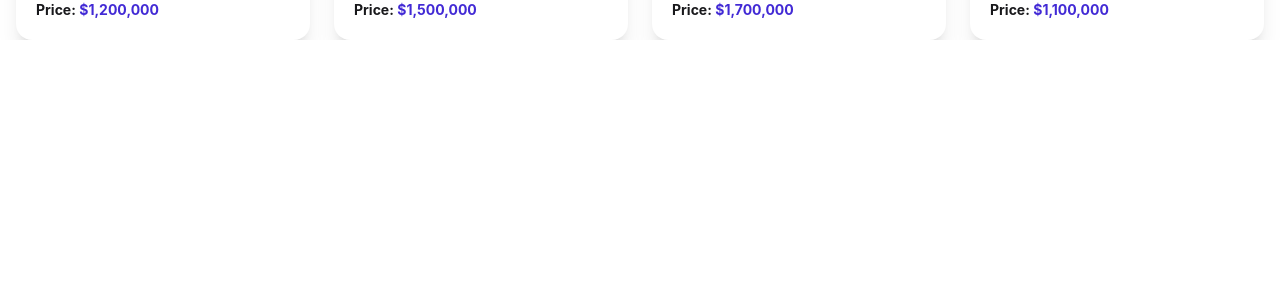
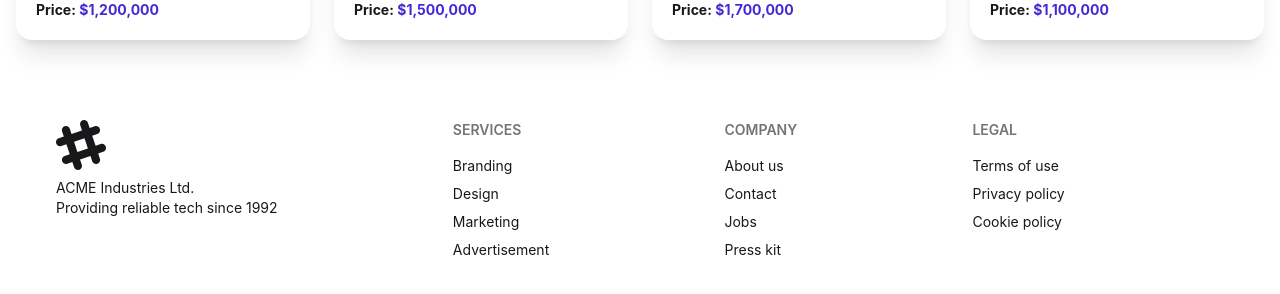
Before and after one commit to nadimulrahib/bpl-cricket, a React (Vite) app: page / in a window 1280 px wide. Shown: the part 1024-1318 px from the top of the page. Before the commit the page ends 1064 px from the top, so only its background shows below. Built offline with nearby package versions, Linux system fonts and the light colour scheme.

Commit message:
added footer

```diff
--- a/src/App.jsx
+++ b/src/App.jsx
@@ -1,6 +1,7 @@
 import { Suspense } from "react";
 import AvailablePlayers from "./components/AvailablePlayes/AvailablePlayers";
 import Navbar from "./components/Navbar/Navbar";
+import Footer from "./components/Footer/Footer";
 
 const players = async () => {
   const playersData = await fetch("/player.json");
@@ -26,6 +27,7 @@
           playersPromise={playersPromise}
         ></AvailablePlayers>
       </Suspense>
+      <Footer></Footer>
     </div>
     </>
   );
--- /dev/null
+++ b/src/components/Footer/Footer.jsx
@@ -0,0 +1,47 @@
+
+const Footer = () => {
+  return (
+    <footer className="footer sm:footer-horizontal text-base-content p-10 mt-10">
+      <aside>
+        <svg
+          width="50"
+          height="50"
+          viewBox="0 0 24 24"
+          xmlns="http://www.w3.org/2000/svg"
+          fillRule="evenodd"
+          clipRule="evenodd"
+          className="fill-current"
+        >
+          <path d="M22.672 15.226l-2.432.811.841 2.515c.33 1.019-.209 2.127-1.23 2.456-1.15.325-2.148-.321-2.463-1.226l-.84-2.518-5.013 1.677.84 2.517c.391 1.203-.434 2.542-1.831 2.542-.88 0-1.601-.564-1.86-1.314l-.842-2.516-2.431.809c-1.135.328-2.145-.317-2.463-1.229-.329-1.018.211-2.127 1.231-2.456l2.432-.809-1.621-4.823-2.432.808c-1.355.384-2.558-.59-2.558-1.839 0-.817.509-1.582 1.327-1.846l2.433-.809-.842-2.515c-.33-1.02.211-2.129 1.232-2.458 1.02-.329 2.13.209 2.461 1.229l.842 2.515 5.011-1.677-.839-2.517c-.403-1.238.484-2.553 1.843-2.553.819 0 1.585.509 1.85 1.326l.841 2.517 2.431-.81c1.02-.33 2.131.211 2.461 1.229.332 1.018-.21 2.126-1.23 2.456l-2.433.809 1.622 4.823 2.433-.809c1.242-.401 2.557.484 2.557 1.838 0 .819-.51 1.583-1.328 1.847m-8.992-6.428l-5.01 1.675 1.619 4.828 5.011-1.674-1.62-4.829z"></path>
+        </svg>
+        <p>
+          ACME Industries Ltd.
+          <br />
+          Providing reliable tech since 1992
+        </p>
+      </aside>
+      <nav>
+        <h6 className="footer-title">Services</h6>
+        <a className="link link-hover">Branding</a>
+        <a className="link link-hover">Design</a>
+        <a className="link link-hover">Marketing</a>
+        <a className="link link-hover">Advertisement</a>
+      </nav>
+      <nav>
+        <h6 className="footer-title">Company</h6>
+        <a className="link link-hover">About us</a>
+        <a className="link link-hover">Contact</a>
+        <a className="link link-hover">Jobs</a>
+        <a className="link link-hover">Press kit</a>
+      </nav>
+      <nav>
+        <h6 className="footer-title">Legal</h6>
+        <a className="link link-hover">Terms of use</a>
+        <a className="link link-hover">Privacy policy</a>
+        <a className="link link-hover">Cookie policy</a>
+      </nav>
+    </footer>
+  );
+};
+
+export default Footer;
```
